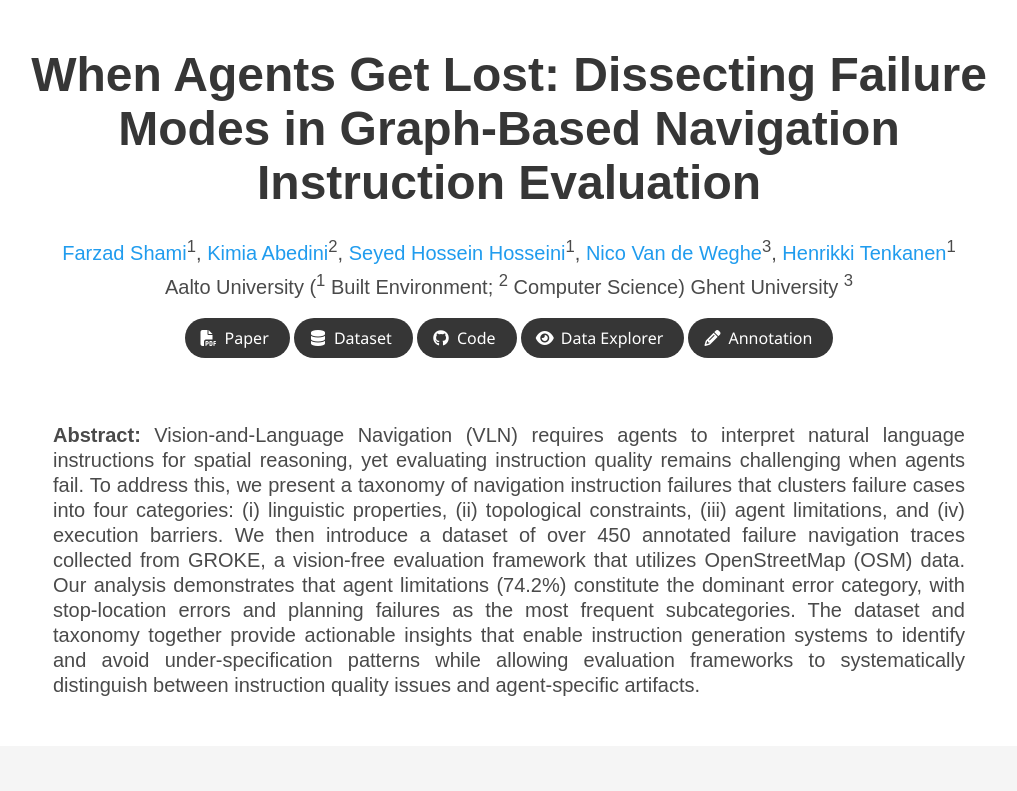
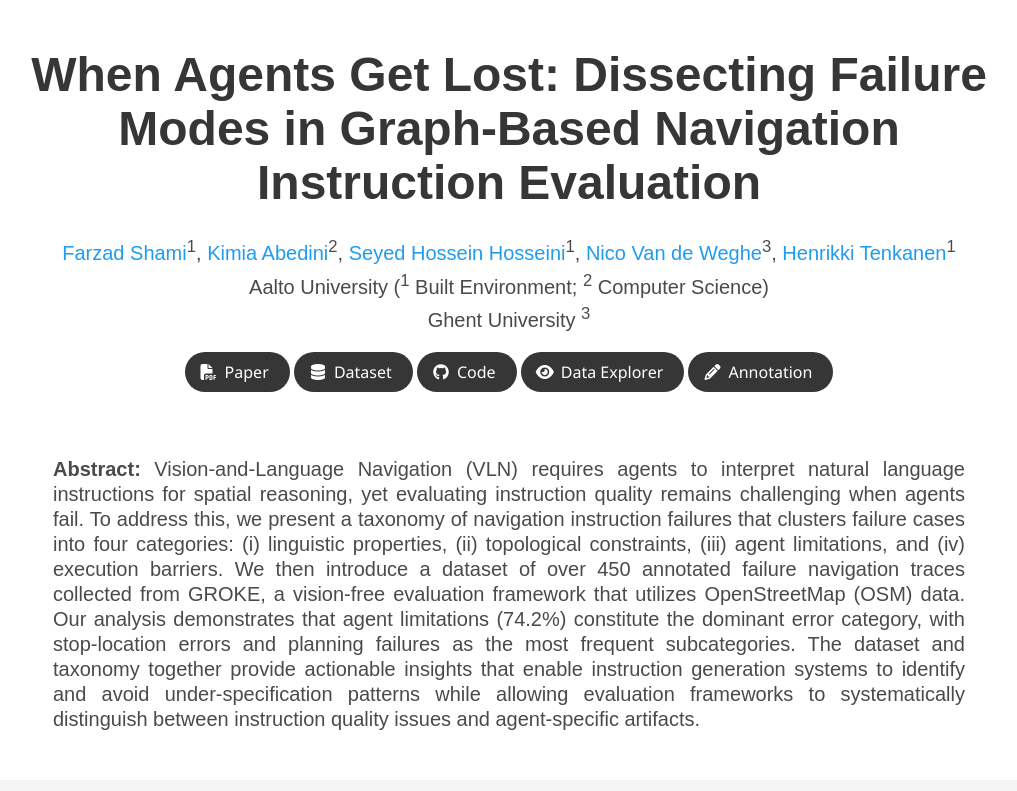
Before and after one commit to fuzsh/lost, a plain HTML site: page index.html in a window 1280 px wide. Shown: the top 791 px of the page, without its empty margins (131-1148 px from the left). Drawn offline with nearby package versions, Linux system fonts and the light colour scheme; some packages are replaced by stand-ins of ours; some icons are missing; a web font is replaced by a local one.

Commit message:
Fix HTML formatting for author block

```diff
--- a/index.html
+++ b/index.html
@@ -69,7 +69,7 @@
                     </div>
 
                     <div class="is-size-5 publication-authors">
-                        <span class="author-block">Aalto University (<sup>1</sup> Built Environment; <sup>2</sup> Computer Science)</span>
+                        <span class="author-block">Aalto University (<sup>1</sup> Built Environment; <sup>2</sup> Computer Science)</span></br>
                         <span class="author-block">Ghent University <sup>3</sup> </span>
                     </div>
 
```
